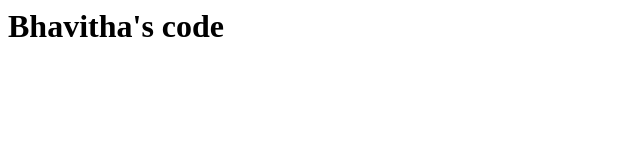
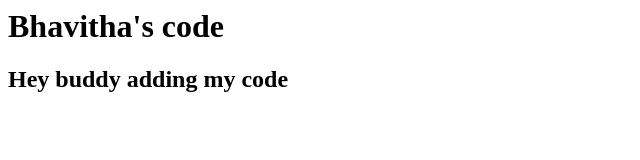
Before and after one commit to kakaniBhavitha16/Dayoct1gitcollab, a plain HTML site: page index.html in a window 1280 px wide. Shown: the whole page, without its empty margins (0-640 px from the left). Drawn offline with Linux system fonts and the light colour scheme.

Commit message:
Pranathi

```diff
--- a/index.html
+++ b/index.html
@@ -1 +1,2 @@
 <h1>Bhavitha's code</h1>
+<h2>Hey buddy adding my code</h2>
```
